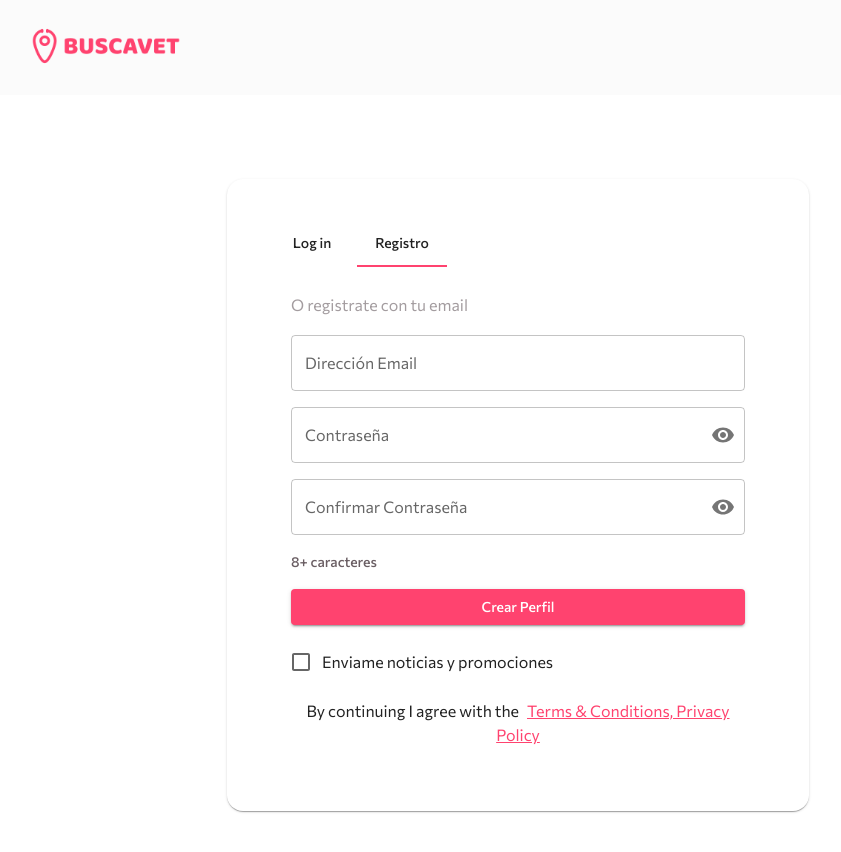
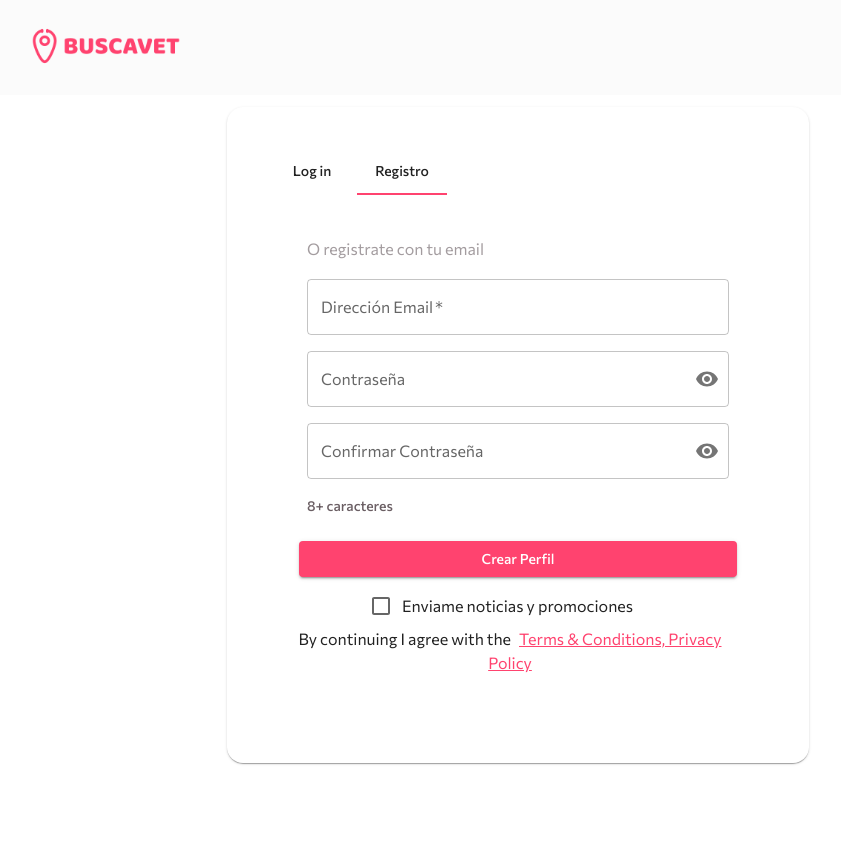
Before and after one commit to Perrosky14/P15-BUSCAVET, a React (Create React App) app in the folder frontend/: page /login in a window 1280 px wide. Both pictures are taken after a click on the tab "Registro". Shown: the top 852 px of the page, without its empty margins (122-963 px from the left). After the commit the page ends 800 px from the top, so only its background shows below. Built offline with nearby package versions, Linux system fonts and the light colour scheme.

Commit message:
[Frontend] UPDATE: componentes registroTutor y UserSession requerimientos de datos

```diff
--- a/frontend/src/components/RegisterTutorComponent.jsx
+++ b/frontend/src/components/RegisterTutorComponent.jsx
@@ -4,7 +4,7 @@ import theme from "./styles/themeComponent";
 import CardActions from '@mui/material/CardActions';
 import CardContent from '@mui/material/CardContent';
 import { ThemeProvider } from "@mui/material/styles";
-import { Button, Card, CardHeader, CardMedia, Grid, InputAdornment, Tooltip, Typography } from "@mui/material";
+import { Button, Card, CardHeader, CardMedia, FormHelperText, Grid, InputAdornment, Tooltip, Typography } from "@mui/material";
 import TextField from "@mui/material/TextField";
 import IconButton from "@mui/material/IconButton";
 import CloseIcon from '@mui/icons-material/Close';
@@ -197,16 +197,17 @@ export default function RegisterTutorComponent() {
                         <Typography textAlign="left">Género:</Typography>
                     </Grid>
                     <Grid item>
-                        <FormControl component="fieldset">
+                        <FormControl component="fieldset" error={!!errors.genero}>
                             <RadioGroup
                                 row aria-label="genero" name="genero" required
-                                value={usuario.genero} onChange={(e) => cambiarCampo("genero", e.target.value)}
-                                error={!!errors.genero} helperText={errors.genero}
+                                value={usuario.genero}
+                                onChange={(e) => cambiarCampo("genero", e.target.value)}
                                 >
                                 <FormControlLabel value="Mujer" control={<Radio />} label="Mujer" />
                                 <FormControlLabel value="Hombre" control={<Radio />} label="Hombre" />
                                 <FormControlLabel value="Otro" control={<Radio />} label="Otro" />
                             </RadioGroup>
+                            {!!errors.genero && <FormHelperText>{errors.genero}</FormHelperText>}
                         </FormControl>
                     </Grid>
                 </Grid>
@@ -230,11 +231,17 @@ export default function RegisterTutorComponent() {
                     <Grid item xs={12}>
                         <LocalizationProvider dateAdapter={AdapterDateFns} locale={es}>
                             <DatePicker
-                                label="Fecha de nacimiento" required
+                                label="Fecha de nacimiento"
                                 value={usuario.fechaNacimiento}
                                 onChange={(fecha) => cambiarCampo("fechaNacimiento", fecha)}
-                                renderInput={(params) => <TextField {...params} fullWidth/>}
-                                error={!!errors.fechaNacimiento} helperText={errors.fechaNacimiento}
+                                renderInput={(params) =>
+                                <TextField
+                                    {...params}
+                                    fullWidth
+                                    required
+                                    error={!!errors.fechaNacimiento}
+                                    helperText={errors.fechaNacimiento}
+                                />}
                                 inputFormat="dd/MM/yyyy"
                                 disableFuture
                             />
--- a/frontend/src/components/UserSessionComponent.jsx
+++ b/frontend/src/components/UserSessionComponent.jsx
@@ -23,17 +23,18 @@ import PropTypes from 'prop-types';
 import theme from "./styles/themeComponent";
 import { ThemeProvider } from "@mui/material/styles";
 import NavbarComponent from "./NavbarComponent";
+import { FormHelperText, Grid } from "@mui/material";
 
 const styles = {
     container: {
         display: 'flex',
         justifyContent: 'center',
         alignItems: 'center',
-        height: '100vh', // Ocupa toda la altura de la pantalla
+        height: '85vh', // Ocupa toda la altura de la pantalla
     },
 
     card: {
-        width: '80%', // El Box ocupa el 80% del ancho de la pantalla
+        width: '90%', // El Box ocupa el 80% del ancho de la pantalla
         maxWidth: 502, // Máximo ancho del Box
         padding: 5,
         textAlign: 'center',
@@ -41,7 +42,11 @@ const styles = {
         margin: 'auto',
         borderRadius: '16px',
         marginTop: 'auto',
-        marginBottom: 'auto'
+        marginBottom: 'auto',
+    },
+
+    button: {
+        with: '90%',
     },
 };
 
@@ -80,11 +85,14 @@ function a11yProps(index) {
 
 export default function UserSessionComponent() {
     const navigate = useNavigate();
-    const [password, setPassword] = useState('');
-    const [confirmPassword, setConfirmPassword] = useState('');
+    const [usuario, setUsuario] = useState({
+        email: "",
+        contrasenia: "",
+    });
+    const [confirmPassword , setConfirmPassword] = useState("");
     const [showPassword, setShowPassword] = useState(false);
     const [showConfirmPassword, setShowConfirmPassword] = useState(false);
-    const [error, setError] = useState('');
+    const [errors, setErrors] = useState({});
 
     const handleClickShowPassword = () => setShowPassword((show) => !show);
     const handleClickShowConfirmPassword = () => setShowConfirmPassword((show) => !show);
@@ -92,15 +100,26 @@ export default function UserSessionComponent() {
       event.preventDefault();
     };
 
+    const cambiarCampo = (campo, valor) => {
+        setUsuario({
+            ...usuario,
+            [campo]: valor,
+        });
+    };
+
+    const validateDatosUsuario = () => {
+        let newErrors = {};
+        if (!usuario.email) newErrors.email = "El correo es requerido";
+        if (usuario.contrasenia !== confirmPassword) newErrors.contrasenia = "Las contraseñas no coinciden";
+        if (!usuario.contrasenia && !confirmPassword) newErrors.contrasenia = "Las contraseñas son requeridas";
+        setErrors(newErrors);
+        return Object.keys(newErrors).length === 0;
+    }
+
     const handleSubmitRegister = (event) => {
         event.preventDefault();
-        if (password !== confirmPassword) {
-          setError('Las contraseñas no coinciden');
-        } else {
-          setError('');
-          // Aquí puedes manejar el envío del formulario.
-          console.log('Contraseña registrada:', password);
-          navigate('/registro'); // Cambia '/otra-vista' por la ruta de la otra vista
+        if(validateDatosUsuario()) {
+            navigate('/registro');
         }
     };
 
@@ -110,42 +129,31 @@ export default function UserSessionComponent() {
     }
 
     const [value, setValue] = useState(0);
-
     const handleChange = (event, newValue) => {
         setValue(newValue)
     };
 
-    return (
-        <>
-            <NavbarComponent/>
-            <ThemeProvider theme={theme}>
-                <div style={styles.container}>
-                    <Card sx ={styles.card}>
-                        <Box>
-                            <Box>
-                                <Tabs textColor="black" indicatorColor="primary" value={value} onChange={handleChange} aria-label="basic tabs example">
-                                    <Tab label="Log in" {...a11yProps(1)} />
-                                    <Tab label="Registro" {...a11yProps(0)} />
-                                </Tabs>
-                            </Box>
-
-                            <CustomTabPanel value={value} index={1}>
-                                <form onSubmit={handleSubmitRegister}>
-                                    <Box sx={{ display: 'flex', flexDirection: 'column', gap: 2 }}>
+    const cardRegister = (
+        <Fragment>
+            <CardContent>
+                <Grid container spacing={2}>
+                    <Grid item xs={12}>
                         <Typography variant="subtitle1" align="left">O registrate con tu email</Typography>
+                    </Grid>
+                    <Grid item xs={12}>
                         <TextField
-                                            id="outlined-basic-email-register"
-                                            label="Dirección Email"
-                                            variant="outlined"
-                                            fullWidth
+                            id="outlined-basic-email-register" label="Dirección Email" variant="outlined" fullWidth required
+                            value={usuario.email} onChange={(e) => cambiarCampo("email", e.target.value)}
+                            error={!!errors.email} helperText={errors.email || ""}
                         />
-                                        <FormControl variant="outlined" fullWidth>
+                    </Grid>
+                    <Grid item xs={12}>
+                        <FormControl variant="outlined" fullWidth error={!!errors.contrasenia}>
                             <InputLabel htmlFor="outlined-adornment-password-register">Contraseña</InputLabel>
                             <OutlinedInput
-                                                id="outlined-adornment-password-register"
+                                id="outlined-adornment-password-register" label="Contraseña" required
                                 type={showPassword ? 'text' : 'password'}
-                                                value={password}
-                                                onChange={(e) => setPassword(e.target.value)}
+                                value={usuario.contrasenia} onChange={(e) => cambiarCampo("contrasenia", e.target.value)}
                                 endAdornment={
                                 <InputAdornment position="end">
                                     <IconButton
@@ -158,19 +166,16 @@ export default function UserSessionComponent() {
                                     </IconButton>
                                 </InputAdornment>
                                 }
-                                                label="Contraseña"
-                                                error={error !== ''}
-                                                helperText={error}
-                                                required
                             />
                         </FormControl>
-                                        <FormControl variant="outlined" fullWidth>
+                    </Grid>
+                    <Grid item xs={12}>
+                        <FormControl variant="outlined" fullWidth error={!!errors.contrasenia}>
                             <InputLabel htmlFor="outlined-adornment-confirm-password-register">Confirmar Contraseña</InputLabel>
                             <OutlinedInput
-                                                id="outlined-adornment-confirm-password-register"
+                                id="outlined-adornment-confirm-password-register" label="Confirmar Contraseña" required
                                 type={showConfirmPassword ? 'text' : 'password'}
-                                                value={confirmPassword}
-                                                onChange={(e) => setConfirmPassword(e.target.value)}
+                                value={confirmPassword} onChange={(e) => setConfirmPassword(e.target.value)}
                                 endAdornment={
                                 <InputAdornment position="end">
                                     <IconButton
@@ -183,14 +188,25 @@ export default function UserSessionComponent() {
                                     </IconButton>
                                 </InputAdornment>
                                 }
-                                                label="Confirmar Contraseña"
-                                                error={error !== ''}
-                                                helperText={error}
-                                                required
                             />
+                            {!!errors.contrasenia && <FormHelperText>{errors.contrasenia}</FormHelperText>}
                         </FormControl>
+                    </Grid>
+                    <Grid item xs={12}>
                         <Typography variant="subtitle2" align="left">8+ caracteres</Typography>
-                                        <Button variant="contained" type="submit">Crear Perfil</Button>
+                    </Grid>
+                </Grid>
+            </CardContent>
+            <CardActions>
+                <Grid container spacing={2}>
+                    <Grid item xs={12}>
+                        <Button variant="contained" onClick={handleSubmitRegister} fullWidth>Crear Perfil</Button>
+                    </Grid>
+                </Grid>
+            </CardActions>
+            <CardContent>
+                <Grid container spacing={2}>
+                    <Grid>
                         <FormControlLabel control={<Checkbox />} label="Enviame noticias y promociones " />
                         <Typography variant="body1">
                             By continuing I agree with the
@@ -203,18 +219,22 @@ export default function UserSessionComponent() {
                                 Terms & Conditions, Privacy Policy
                             </Link>
                         </Typography>
-                                    </Box>
-                                </form>
-                            </CustomTabPanel>
-                            <CustomTabPanel value={value} index={0}>
-                                <form onSubmit={handleSubmitLogin}>
-                                    <Box sx={{ display: 'flex', flexDirection: 'column', gap: 2 }}>
-                                        <TextField
-                                            id="outlined-basic-email-login"
-                                            label="Dirección Email"
-                                            variant="outlined"
+                    </Grid>
+                </Grid>
+            </CardContent>
+        </Fragment>
+    );
+
+    const cardLogin = (
+        <Fragment>
+            <CardContent>
+                <Grid container spacing={2}>
+                    <Grid item xs={12}>
+                        <TextField id="outlined-basic-email-login" label="Dirección Email" variant="outlined" fullWidth requiered
                         />
-                                        <FormControl variant="outlined">
+                    </Grid>
+                    <Grid item xs={12}>
+                        <FormControl variant="outlined" fullWidth>
                             <InputLabel htmlFor="outlined-adornment-password-login">Contraseña</InputLabel>
                             <OutlinedInput
                                 id="outlined-adornment-password-login"
@@ -234,9 +254,38 @@ export default function UserSessionComponent() {
                                 label="Contraseña"
                             />
                         </FormControl>
-                                        <Button variant="contained">Iniciar Sesión</Button>
+                    </Grid>
+                </Grid>
+            </CardContent>
+            <CardActions>
+                <Grid container spacing={2}>
+                    <Grid item xs={12}>
+                        <Button variant="contained" fullWidth>Iniciar Sesión</Button>
+                    </Grid>
+                </Grid>
+            </CardActions>
+        </Fragment>
+    );
+
+    return (
+        <>
+            <NavbarComponent/>
+            <ThemeProvider theme={theme}>
+                <div style={styles.container}>
+                    <Card sx ={styles.card}>
+                        <Box>
+                            <Box>
+                                <Tabs textColor="black" indicatorColor="primary" value={value} onChange={handleChange} aria-label="basic tabs example">
+                                    <Tab label="Log in" {...a11yProps(1)} />
+                                    <Tab label="Registro" {...a11yProps(0)} />
+                                </Tabs>
                             </Box>
-                                </form>
+
+                            <CustomTabPanel value={value} index={1} fullWidth>
+                                {cardRegister}
+                            </CustomTabPanel>
+                            <CustomTabPanel value={value} index={0}>
+                                {cardLogin}
                             </CustomTabPanel>
                         </Box>
                     </Card>
```
Lines whose indentation alone changed are shown as unchanged.
